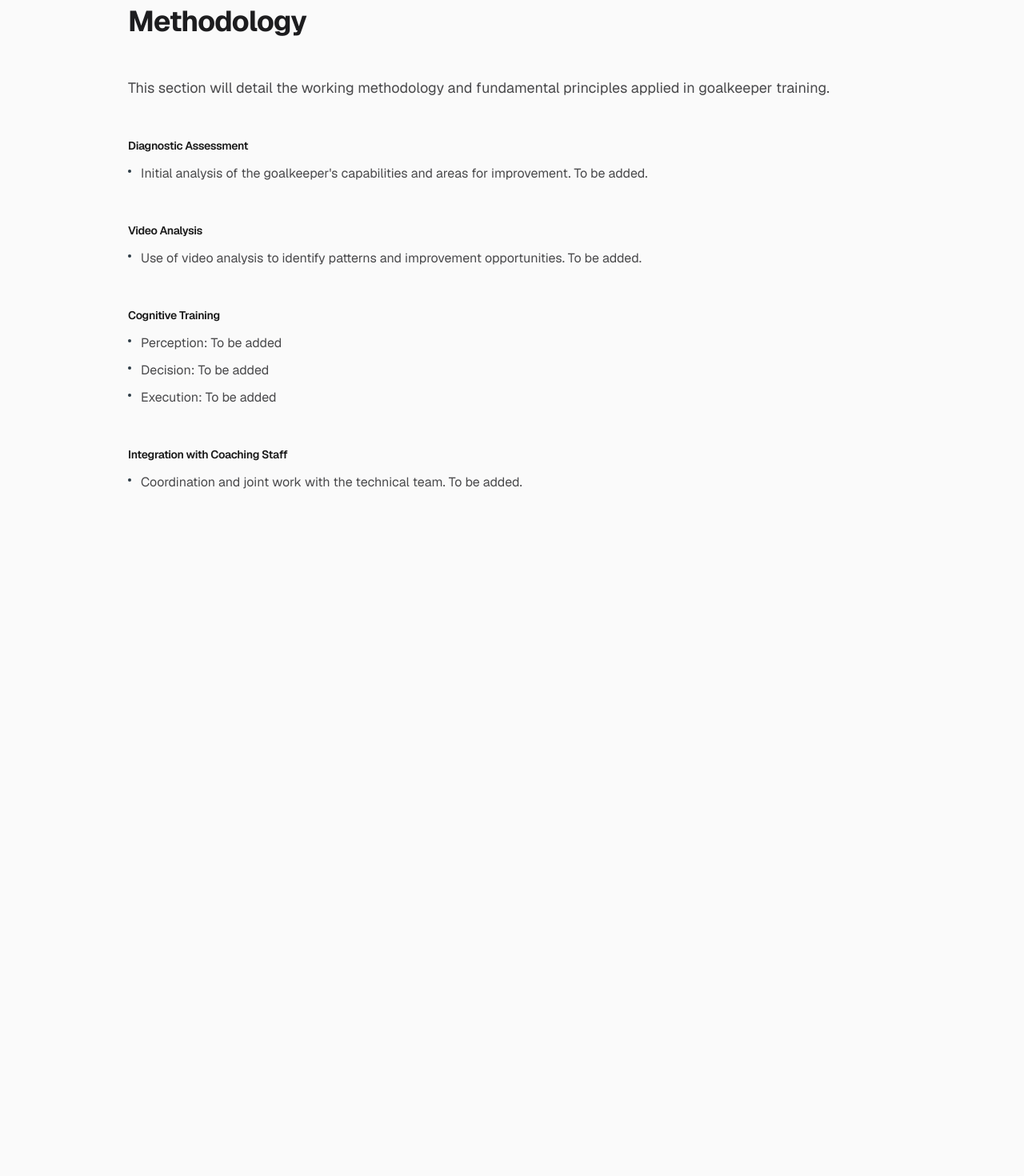
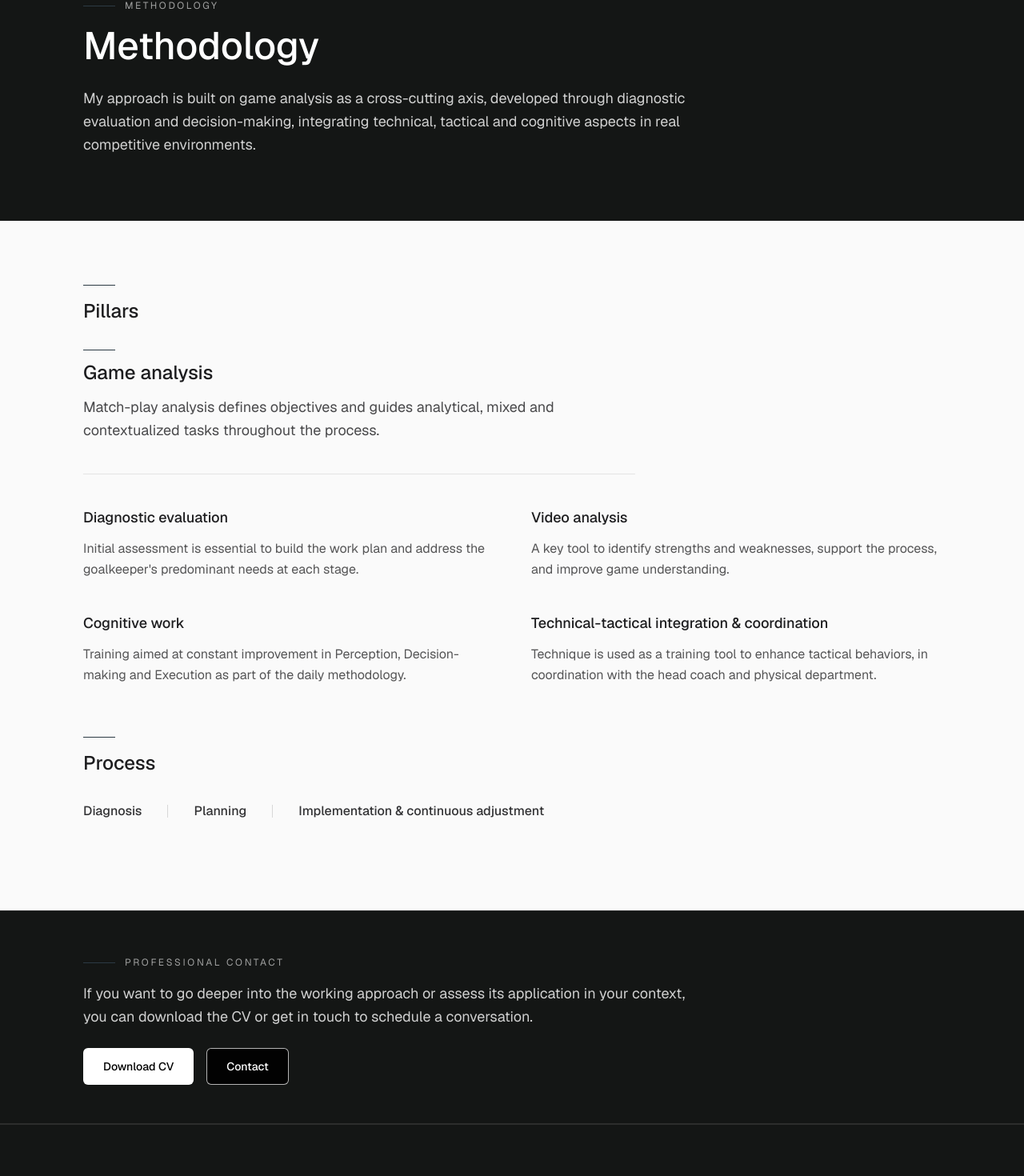
Before and after one commit to devrodri-com/enzo-ferrari-site, a Next.js app: page /en/methodology in a window 1280 px wide. Shown: the part 162-1632 px from the top of the page at 80% size. Before the commit the page ends 818 px from the top, so only its background shows below. Built offline with nearby package versions, Linux system fonts and the light colour scheme; no server answers.

Commit message:
Methodology V1.3: finalize pillars hierarchy, process flow, and CTA copy

```diff
--- a/messages/en.json
+++ b/messages/en.json
@@ -98,7 +98,7 @@
       "experience": {
         "title": "Professional Experience",
         "1": {
-          "period": "2024–Present",
+          "period": "2024-Present",
           "org": "Uruguay Senior National Team (AUF)",
           "role": "Goalkeeper Coach - Technical staff led by Marcelo Bielsa",
           "micro": "Highest international competitive level."
@@ -119,7 +119,7 @@
           "role": "Goalkeeper Coach - U16 · U17 · U19 · U23"
         },
         "5": {
-          "period": "2016–2021",
+          "period": "2016-2021",
           "org": "Paysandú Selections",
           "role": "Goalkeeper Coach - First Division · U17 · U15 · U14"
         }
@@ -158,33 +158,49 @@
         "institutionalTitle": "Institutional education & roles",
         "institutional": {
           "1": "Guest lecturer · University of the Republic (UDELAR)",
-          "2": "FIFA–AUF Goalkeeper Coaches Update Course",
+          "2": "FIFA-AUF Goalkeeper Coaches Update Course",
           "3": "CONMEBOL Goalkeeper Coaches Update Program"
         }
       }
     },
     "methodology": {
+      "kicker": "Methodology",
       "title": "Methodology",
-      "intro": "This section will detail the working methodology and fundamental principles applied in goalkeeper training.",
-      "sections": {
-        "diagnostic": {
-          "title": "Diagnostic Assessment",
-          "description": "Initial analysis of the goalkeeper's capabilities and areas for improvement. To be added."
+      "intro": "My approach is built on game analysis as a cross-cutting axis, developed through diagnostic evaluation and decision-making, integrating technical, tactical and cognitive aspects in real competitive environments.",
+      "pillars": {
+        "title": "Pillars",
+        "1": {
+          "title": "Game analysis",
+          "text": "Match-play analysis defines objectives and guides analytical, mixed and contextualized tasks throughout the process."
         },
-        "video": {
-          "title": "Video Analysis",
-          "description": "Use of video analysis to identify patterns and improvement opportunities. To be added."
+        "2": {
+          "title": "Diagnostic evaluation",
+          "text": "Initial assessment is essential to build the work plan and address the goalkeeper's predominant needs at each stage."
         },
-        "cognitive": {
-          "title": "Cognitive Training",
-          "perception": "Perception: To be added",
-          "decision": "Decision: To be added",
-          "execution": "Execution: To be added"
+        "3": {
+          "title": "Video analysis",
+          "text": "A key tool to identify strengths and weaknesses, support the process, and improve game understanding."
         },
-        "integration": {
-          "title": "Integration with Coaching Staff",
-          "description": "Coordination and joint work with the technical team. To be added."
+        "4": {
+          "title": "Cognitive work",
+          "text": "Training aimed at constant improvement in Perception, Decision-making and Execution as part of the daily methodology."
+        },
+        "5": {
+          "title": "Technical-tactical integration & coordination",
+          "text": "Technique is used as a training tool to enhance tactical behaviors, in coordination with the head coach and physical department."
         }
+      },
+      "process": {
+        "title": "Process",
+        "1": "Diagnosis",
+        "2": "Planning",
+        "3": "Implementation & continuous adjustment"
+      },
+      "cta": {
+        "title": "Professional contact",
+        "text": "If you want to go deeper into the working approach or assess its application in your context, you can download the CV or get in touch to schedule a conversation.",
+        "primary": "Download CV",
+        "secondary": "Contact"
       }
     },
     "cv": {
--- a/messages/es.json
+++ b/messages/es.json
@@ -99,7 +99,7 @@
       "experience": {
         "title": "Experiencia profesional",
         "1": {
-          "period": "2024–Actualidad",
+          "period": "2024-Actualidad",
           "org": "Selección Uruguaya Mayor · AUF",
           "role": "Entrenador de Arqueros - Cuerpo técnico dirigido por Marcelo Bielsa",
           "micro": "Máximo nivel competitivo internacional."
@@ -120,7 +120,7 @@
           "role": "Entrenador de Arqueros - Categorías U16 · U17 · U19 · U23"
         },
         "5": {
-          "period": "2016–2021",
+          "period": "2016-2021",
           "org": "Selecciones de Paysandú",
           "role": "Entrenador de Arqueros - Primera División · U17 · U15 · U14"
         }
@@ -159,33 +159,49 @@
         "institutionalTitle": "Formación y rol institucional",
         "institutional": {
           "1": "Disertante · Universidad de la República (UDELAR)",
-          "2": "Curso de Actualización de Entrenadores de Arqueros · FIFA – AUF",
+          "2": "Curso de Actualización de Entrenadores de Arqueros · FIFA - AUF",
           "3": "Actualización de Entrenadores de Arqueros · CONMEBOL"
         }
       }
     },
     "methodology": {
+      "kicker": "Metodología",
       "title": "Metodología",
-      "intro": "Análisis de jugadas como eje transversal. Desarrollo objetivos específicos a través de tareas analíticas, mixtas y contextualizadas durante todo el proceso.",
-      "sections": {
-        "diagnostic": {
-          "title": "Evaluación Diagnóstica",
-          "description": "Fundamental para elaborar el plan de trabajo, atendiendo las necesidades específicas del desarrollo evolutivo del arquero."
+      "intro": "Mi enfoque parte del análisis del juego como eje transversal, y se desarrolla a partir de la evaluación diagnóstica y la toma de decisiones, integrando aspectos técnicos, tácticos y cognitivos en contextos reales de competencia.",
+      "pillars": {
+        "title": "Pilares",
+        "1": {
+          "title": "Análisis del juego",
+          "text": "El análisis de jugadas a lo largo del partido define objetivos y orienta tareas analíticas, mixtas y contextualizadas durante el proceso."
         },
-        "video": {
+        "2": {
+          "title": "Evaluación diagnóstica",
+          "text": "La evaluación inicial es clave para elaborar el plan de trabajo y atender necesidades específicas predominantes en el desarrollo del arquero."
+        },
+        "3": {
           "title": "Videoanálisis",
-          "description": "Herramienta esencial para observar fortalezas y debilidades en entrenamientos y partidos oficiales. La observación con ejemplos facilita el entendimiento del juego."
+          "text": "Herramienta fundamental para observar fortalezas y debilidades, sostener el proceso y mejorar el entendimiento del juego."
         },
-        "cognitive": {
-          "title": "Trabajo Cognitivo",
-          "perception": "Percepción: Desarrollo de la capacidad de lectura e interpretación del juego",
-          "decision": "Decisión: Mejora constante en la toma de decisiones bajo presión",
-          "execution": "Ejecución: Especialización y eficacia en las acciones técnicas-tácticas"
+        "4": {
+          "title": "Trabajo cognitivo",
+          "text": "Desarrollo orientado a la mejora constante de Percepción, Decisión y Ejecución, integrándolo al entrenamiento diario."
         },
-        "integration": {
-          "title": "Integración con el Cuerpo Técnico",
-          "description": "Coordinación constante con el Entrenador jefe y el departamento físico para un correcto funcionamiento. Aplicación de la metodología en etapas formativas cuando corresponda."
+        "5": {
+          "title": "Integración técnico-táctica y coordinación",
+          "text": "La técnica se utiliza como medio para potenciar comportamientos tácticos, coordinando el trabajo con el entrenador jefe y el área física."
         }
+      },
+      "process": {
+        "title": "Proceso",
+        "1": "Diagnóstico",
+        "2": "Planificación",
+        "3": "Implementación y ajuste continuo"
+      },
+      "cta": {
+        "title": "Contacto profesional",
+        "text": "Si querés profundizar en el enfoque de trabajo o evaluar su aplicación en tu contexto, podés descargar el CV o escribir para coordinar una conversación.",
+        "primary": "Descargar CV",
+        "secondary": "Contactar"
       }
     },
     "cv": {
--- a/src/app/[locale]/methodology/page.tsx
+++ b/src/app/[locale]/methodology/page.tsx
@@ -1,76 +1,172 @@
 import { getTranslations } from 'next-intl/server';
-import Page from '@/components/ui/Page';
-import Section from '@/components/ui/Section';
+import SiteFooter from '@/components/SiteFooter';
+import ButtonLink from '@/components/ui/ButtonLink';
 
 export default async function MethodologyPage({
   params,
 }: {
   params: Promise<{ locale: string }>;
 }) {
+  const { locale } = await params;
   const t = await getTranslations('pages.methodology');
+  const footerT = await getTranslations('footer');
 
   return (
-    <Page className="space-y-12 py-10">
-      {/* Entrada editorial: micro-línea + kicker + título */}
+    <>
+      {/* Page Header (dark) */}
+      <header className="w-full bg-[#141615] pt-20 pb-14 sm:pt-24 sm:pb-20">
+        <div className="mx-auto max-w-6xl px-6 sm:px-10">
           <div className="flex items-center gap-3">
             <span className="h-px w-10 bg-[#2C3A44]" />
-        <span className="text-xs uppercase tracking-[0.22em] text-[#1d1d1f]/55">
-          {t('title')}
+            <span className="text-xs uppercase tracking-[0.22em] text-white/60">
+              {t('kicker')}
             </span>
           </div>
-      <h1 className="text-4xl font-bold tracking-tight text-[#1d1d1f]">
+          <h1 className="mt-4 text-3xl sm:text-4xl lg:text-5xl font-medium leading-[1.1] text-white">
             {t('title')}
           </h1>
-
-      <Section>
-        <p className="text-base sm:text-lg text-[#1d1d1f]/80 leading-relaxed">
+          <p className="mt-6 max-w-3xl text-base sm:text-lg text-white/80 leading-relaxed">
             {t('intro')}
           </p>
-      </Section>
+        </div>
+      </header>
 
-      <Section title={t('sections.diagnostic.title')}>
-        <div className="flex items-start gap-3">
-          <div className="w-1 h-1 rounded-full bg-[#2C3A44] mt-2 flex-shrink-0" />
-          <p className="text-[#1d1d1f]/80 leading-relaxed">
-            {t('sections.diagnostic.description')}
+      {/* Main content (light) */}
+      <main className="bg-[#fafafa]">
+        <div className="mx-auto max-w-6xl px-6 sm:px-10 pt-14 sm:pt-20 pb-6 sm:pb-8 space-y-16">
+          {/* Pilares */}
+          <section>
+            <div className="flex items-center gap-3">
+              <span className="h-px w-10 bg-[#2C3A44]" />
+            </div>
+            <h2 className="mt-4 text-xl sm:text-2xl font-medium text-[#1d1d1f]">
+              {t('pillars.title')}
+            </h2>
+            <div className="mt-8 space-y-10">
+              {/* Pilar principal: Análisis del juego (eje) */}
+              <div className="max-w-prose">
+                <div className="flex items-center gap-3">
+                  <span className="h-px w-10 bg-[#2C3A44]" />
+                </div>
+                <h3 className="mt-3 text-xl sm:text-2xl font-medium text-[#1d1d1f]">
+                  {t('pillars.1.title')}
+                </h3>
+                <p className="mt-3 text-base sm:text-lg text-[#1d1d1f]/80 leading-relaxed">
+                  {t('pillars.1.text')}
+                </p>
+                <div className="mt-10 border-t border-[#1d1d1f]/10" />
+              </div>
+
+              {/* Pilares secundarios (2x2 en desktop) */}
+              <div className="grid grid-cols-1 md:grid-cols-2 gap-x-12 gap-y-10">
+                <div className="max-w-prose">
+                  <h3 className="text-lg font-medium text-[#1d1d1f]">
+                    {t('pillars.2.title')}
+                  </h3>
+                  <p className="mt-3 text-base text-[#1d1d1f]/75 leading-relaxed">
+                    {t('pillars.2.text')}
                   </p>
                 </div>
-      </Section>
 
-      <Section title={t('sections.video.title')}>
-        <div className="flex items-start gap-3">
-          <div className="w-1 h-1 rounded-full bg-[#2C3A44] mt-2 flex-shrink-0" />
-          <p className="text-[#1d1d1f]/80 leading-relaxed">
-            {t('sections.video.description')}
+                <div className="max-w-prose">
+                  <h3 className="text-lg font-medium text-[#1d1d1f]">
+                    {t('pillars.3.title')}
+                  </h3>
+                  <p className="mt-3 text-base text-[#1d1d1f]/75 leading-relaxed">
+                    {t('pillars.3.text')}
                   </p>
                 </div>
-      </Section>
 
-      <Section title={t('sections.cognitive.title')}>
-        <ul className="list-none space-y-2 text-[#1d1d1f]/80 leading-relaxed">
-          <li className="flex items-start gap-3">
-            <div className="w-1 h-1 rounded-full bg-[#2C3A44] mt-2 flex-shrink-0" />
-            <span>{t('sections.cognitive.perception')}</span>
-          </li>
-          <li className="flex items-start gap-3">
-            <div className="w-1 h-1 rounded-full bg-[#2C3A44] mt-2 flex-shrink-0" />
-            <span>{t('sections.cognitive.decision')}</span>
-          </li>
-          <li className="flex items-start gap-3">
-            <div className="w-1 h-1 rounded-full bg-[#2C3A44] mt-2 flex-shrink-0" />
-            <span>{t('sections.cognitive.execution')}</span>
-          </li>
-        </ul>
-      </Section>
-
-      <Section title={t('sections.integration.title')}>
-        <div className="flex items-start gap-3">
-          <div className="w-1 h-1 rounded-full bg-[#2C3A44] mt-2 flex-shrink-0" />
-          <p className="text-[#1d1d1f]/80 leading-relaxed">
-            {t('sections.integration.description')}
+                <div className="max-w-prose">
+                  <h3 className="text-lg font-medium text-[#1d1d1f]">
+                    {t('pillars.4.title')}
+                  </h3>
+                  <p className="mt-3 text-base text-[#1d1d1f]/75 leading-relaxed">
+                    {t('pillars.4.text')}
                   </p>
                 </div>
-      </Section>
-    </Page>
+
+                <div className="max-w-prose">
+                  <h3 className="text-lg font-medium text-[#1d1d1f]">
+                    {t('pillars.5.title')}
+                  </h3>
+                  <p className="mt-3 text-base text-[#1d1d1f]/75 leading-relaxed">
+                    {t('pillars.5.text')}
+                  </p>
+                </div>
+              </div>
+            </div>
+          </section>
+
+          {/* Proceso */}
+          <section>
+            <div className="flex items-center gap-3">
+              <span className="h-px w-10 bg-[#2C3A44]" />
+            </div>
+            <h2 className="mt-4 text-xl sm:text-2xl font-medium text-[#1d1d1f]">
+              {t('process.title')}
+            </h2>
+            <div className="mt-8 flex flex-col gap-4 md:gap-0 md:flex-row md:items-center">
+              <span className="block md:inline text-base font-medium text-[#1d1d1f]/90">
+                {t('process.1')}
+              </span>
+              <span
+                className="hidden md:block mx-8 h-4 w-px bg-[#1d1d1f]/15 shrink-0"
+                aria-hidden
+              />
+              <span className="block md:inline text-base font-medium text-[#1d1d1f]/90">
+                {t('process.2')}
+              </span>
+              <span
+                className="hidden md:block mx-8 h-4 w-px bg-[#1d1d1f]/15 shrink-0"
+                aria-hidden
+              />
+              <span className="block md:inline text-base font-medium text-[#1d1d1f]/90">
+                {t('process.3')}
+              </span>
+            </div>
+          </section>
+        </div>
+
+        {/* CTA (dark) */}
+        <div className="mt-16 sm:mt-20 w-full border-y border-white/10 bg-[#141615] py-12 sm:py-14 pb-10 sm:pb-12">
+          <div className="mx-auto max-w-6xl px-6 sm:px-10">
+            <div className="flex items-center gap-3">
+              <span className="h-px w-10 bg-[#2C3A44]" />
+              <span className="text-xs uppercase tracking-[0.22em] text-white/60">
+                {t('cta.title')}
+              </span>
+            </div>
+            <p className="mt-4 max-w-3xl text-base sm:text-lg text-white/80 leading-relaxed">
+              {t('cta.text')}
+            </p>
+            <div className="mt-6 flex flex-wrap gap-4">
+              <ButtonLink
+                href={`/${locale}/cv`}
+                className="bg-white text-black hover:bg-white/95 border border-white/20 no-underline hover:no-underline px-6 py-3"
+              >
+                {t('cta.primary')}
+              </ButtonLink>
+              <ButtonLink
+                href={`/${locale}/contact`}
+                className="border border-white/70 text-white hover:bg-white/10 hover:border-white/85 no-underline hover:no-underline px-6 py-3"
+              >
+                {t('cta.secondary')}
+              </ButtonLink>
+            </div>
+          </div>
+        </div>
+      </main>
+
+      <SiteFooter
+        name={footerT('name')}
+        role={footerT('role')}
+        context={footerT('context')}
+        location={footerT('location')}
+        copyright={footerT('copyright', { year: new Date().getFullYear() })}
+        madeByPrefix={footerT('madeByPrefix')}
+        madeByName={footerT('madeByName')}
+      />
+    </>
   );
 }
```
Lines whose indentation alone changed are shown as unchanged.
